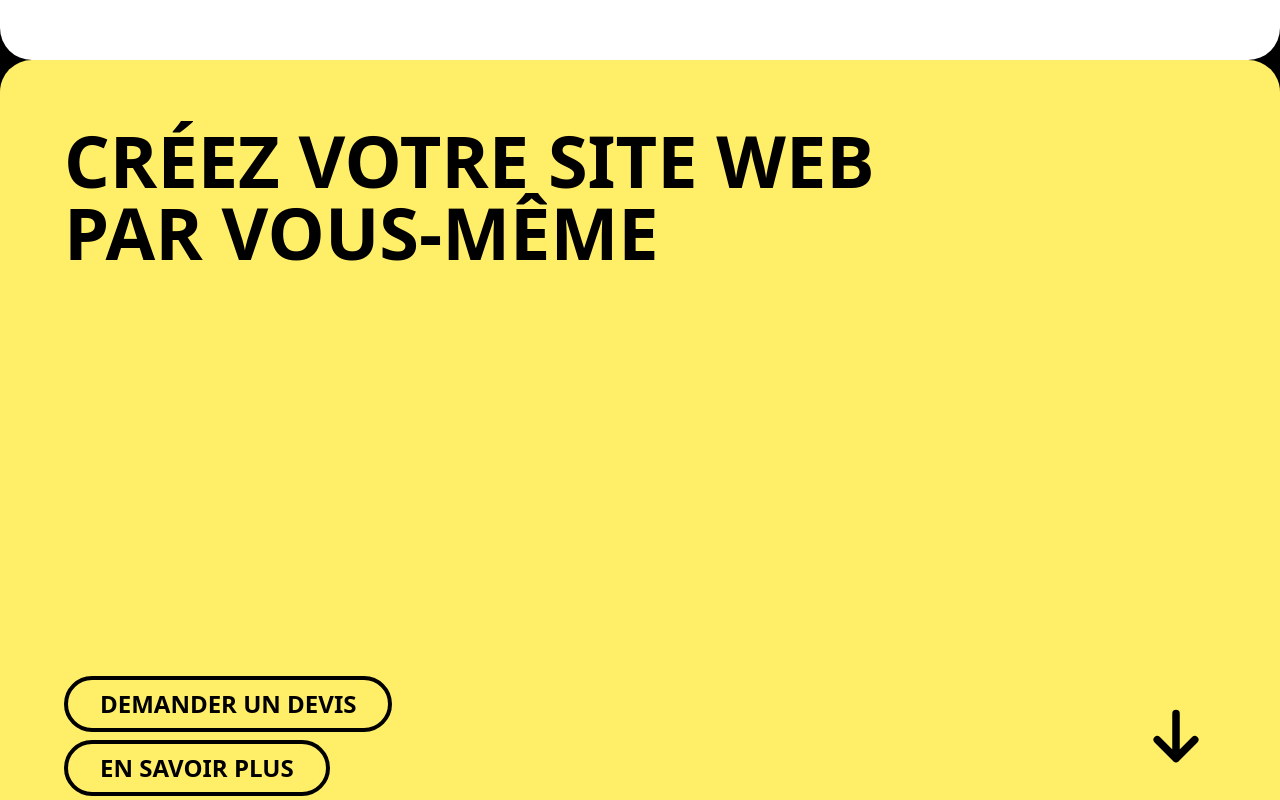
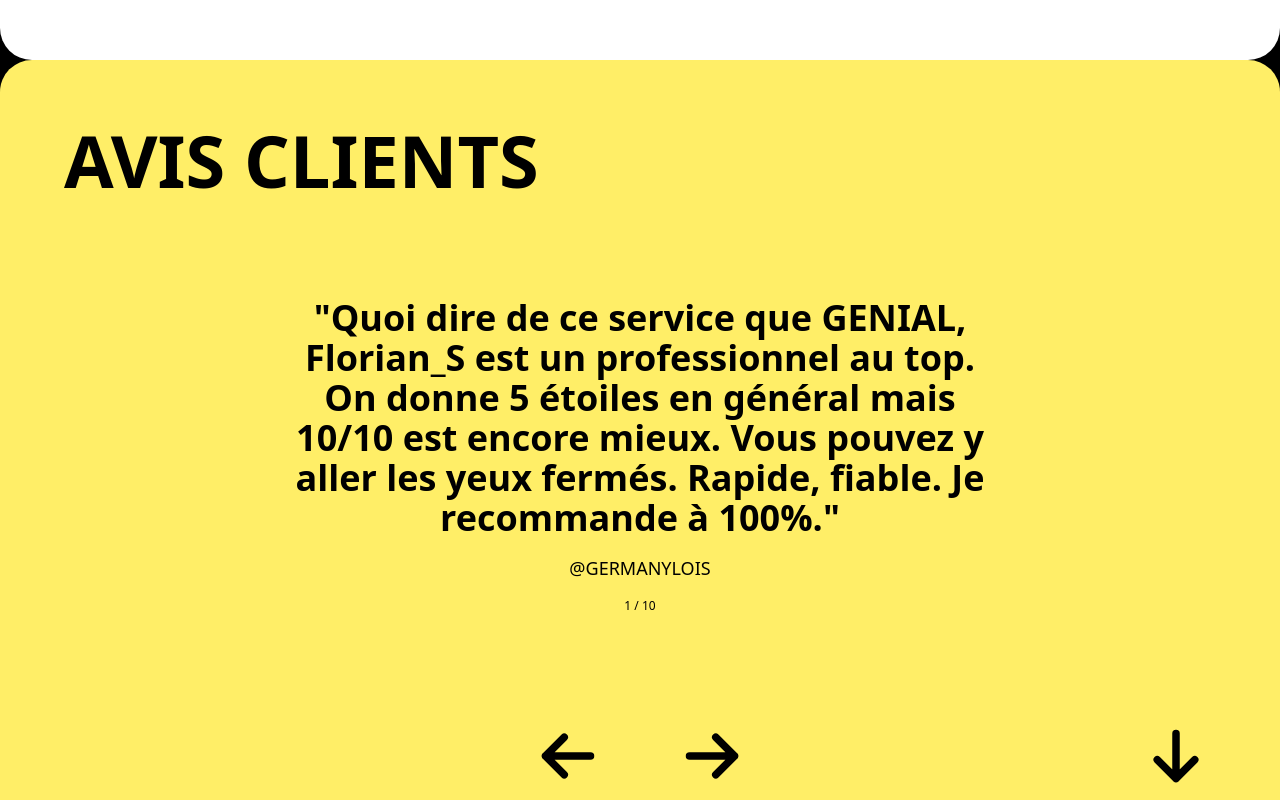
Before and after one commit to floriansimunek/floriansimunek.com, a React (Vite) app: page / in a window 1280 px wide. Shown: the part 4740-5540 px from the top of the page. Built offline with nearby package versions, Linux system fonts and the light colour scheme; a web font is replaced by a local one.

Commit message:
✨ Add Reviews section

```diff
--- a/index.html
+++ b/index.html
@@ -1,8 +1,7 @@
-<!DOCTYPE html>
+<!doctype html>
 <html lang="en">
   <head>
     <meta charset="UTF-8" />
-    <link rel="icon" type="image/svg+xml" href="/vite.svg" />
     <meta name="viewport" content="width=device-width, initial-scale=1.0" />
     <title>
       Florian SIMUNEK - Développeur web et d'applications React Freelance
--- a/package.json
+++ b/package.json
@@ -14,7 +14,8 @@
     "react": "^18.2.0",
     "react-dom": "^18.2.0",
     "react-router-dom": "^6.22.3",
-    "react-router-hash-link": "^2.4.3"
+    "react-router-hash-link": "^2.4.3",
+    "react-text-transition": "^3.1.0"
   },
   "devDependencies": {
     "@types/react": "^18.2.56",
--- a/src/components/ArrowLink.jsx
+++ b/src/components/ArrowLink.jsx
@@ -1,6 +1,6 @@
 import { HashLink } from 'react-router-hash-link';
 
-function ArrowLink({ to = '', up = false, className, ...props }) {
+function ArrowLink({ to = ' ', up = false, className, ...props }) {
   return (
     <HashLink
       to={'#' + to}
--- a/src/components/Container.jsx
+++ b/src/components/Container.jsx
@@ -1,7 +1,8 @@
-function Container({ children, primary, id }) {
+function Container({ children, primary, id, className }) {
   return (
     <div
       className={`${primary ? 'bg-primary' : 'bg-white'}
+      ${className}
       rounded-4xl flex min-h-svh w-full flex-col items-start justify-between p-8 lg:p-16`}
       id={id}
     >
--- /dev/null
+++ b/src/components/Reviews.jsx
@@ -0,0 +1,89 @@
+import { useState } from 'react';
+import ArrowLink from './ArrowLink';
+import Section from './Section';
+
+const TEXTS = [
+  {
+    text: 'Quoi dire de ce service que GENIAL, Florian_S est un professionnel au top. On donne 5 étoiles en général mais 10/10 est encore mieux. Vous pouvez y aller les yeux fermés. Rapide, fiable. Je recommande à 100%.',
+    author: 'GERMANYLOIS',
+  },
+  {
+    text: "Florian est à l'écoute. Il cherche à comprendre et à conseiller du mieux possible son client. Il livre très rapidement, tout en donnant le meilleur de lui-même quand il s'agit de régler des problèmes même une fois le service livré. Merci !",
+    author: 'Baptiste_Nardi',
+  },
+  {
+    text: "Merci infiniment pour le professionnalisme, la compréhension et la rapidité de Florian !! il était LA jusqu'au bout pour finaliser le responsive ! vraiment un travail de maitre et surtout la patience et la bienveillance humaine. Merci encore !!",
+    author: 'LORE1',
+  },
+  {
+    text: "Florian_S à répondu à ma demande en un temps record. Il a su faire une page web qui correspondait à ma description, et était bien à l'écoute pour les demandes de révisions aussi. Je suis très satisfait.",
+    author: 'Rangeman',
+  },
+  {
+    text: 'Parfait Merci Florian pour ton travail. Je recommande à 100% et hâte de travailler avec toi pour les projets futurs! :)',
+    author: 'Ryan_SalesGrowth',
+  },
+  {
+    text: 'Merci pour cette réalisation. Réactif, à la soucis du détail et est très pédagogue. Je recommande vivement Florian pour vos projets web',
+    author: 'RomainWS',
+  },
+  {
+    text: 'Florian a été très rapide et super efficace, il nous a aidé dans un moment de détresse juste avant une deadline et on le remercie 1000 fois, il nous a même donné des indications pour régler des problèmes supplémentaires! Je recommande à 100%',
+    author: 'Judyab1',
+  },
+  {
+    text: "Merci beaucoup à Florian qui est très bon dans tout ce qu'il fait ! J'ai déjà fais appel à lui pour d'autres tâches et il a toujours réussi a régler mes problèmes très rapidement, c'est quelqu'un de patient et qui sait s'adapter en fonction des problématiques. Il est au top, je le recommande vivement ! Merci encore.",
+    author: 'juliaupf',
+  },
+  {
+    text: 'Très satisfait de la prestation de Florian. Il a pris le temps de comprendre mes besoins et à fais le nécessaire. Très bon contact. Je recommande.',
+    author: 'gregorygaucher',
+  },
+  {
+    text: "Florian s'est montré très professionnel. Commande livrée largement dans les temps. On garde contact pour la suite!",
+    author: 'SamYa91',
+  },
+];
+
+function Review({ title, id, to, ...props }) {
+  const [index, setIndex] = useState(0);
+
+  function indexUp() {
+    setIndex((index) => index + 1);
+  }
+
+  function indexDown() {
+    if (index > 0) {
+      setIndex((index) => index - 1);
+    } else {
+      setIndex(TEXTS.length - 1);
+    }
+  }
+
+  return (
+    <Section
+      className="relative gap-8 md:gap-16"
+      title={title}
+      id={id}
+      to={to}
+      {...props}
+      primary
+    >
+      <div className="mx-auto flex h-full w-full flex-1 flex-col items-center justify-center gap-2 md:w-3/4 md:gap-4 lg:w-3/5 2xl:w-2/5">
+        <span className="text-center text-xl font-semibold md:text-3xl lg:text-4xl 2xl:text-5xl">
+          &quot;{TEXTS[index % TEXTS.length].text}&quot;
+        </span>
+        <span className="text-lg">@{TEXTS[index % TEXTS.length].author}</span>
+        <span className="flex items-center justify-center text-xs">
+          {(index % TEXTS.length) + 1} / {TEXTS.length}
+        </span>
+      </div>
+      <div className="absolute bottom-8 left-2/4 flex w-full -translate-x-2/4 items-center justify-start gap-8 pl-8 md:justify-center md:gap-16 md:pl-0 lg:bottom-16">
+        <ArrowLink onClick={indexDown} className="rotate-90" />
+        <ArrowLink onClick={indexUp} className="-rotate-90" />
+      </div>
+    </Section>
+  );
+}
+
+export default Review;
--- a/src/components/Section.jsx
+++ b/src/components/Section.jsx
@@ -2,15 +2,17 @@ import ArrowLink from './ArrowLink';
 import ButtonLink from './ButtonLink';
 import Container from './Container';
 
-function Section({ title, primary, id, to }) {
+function Section({ title, primary, id, to, children, className }) {
   return (
-    <Container primary={primary} id={id}>
+    <Container primary={primary} className={className} id={id}>
       <Title>{title}</Title>
+      {children && children}
       <div
         className={`flex w-full items-center justify-between
         ${primary ? 'flex-row-reverse' : ''}`}
       >
         <ArrowLink to={to} />
+        {!children && (
           <div
             className={`right flex flex-col justify-center gap-2
           ${primary ? 'items-start' : 'items-end'}`}
@@ -18,6 +20,7 @@ function Section({ title, primary, id, to }) {
             <ButtonLink primary={primary}>Demander un devis</ButtonLink>
             <ButtonLink primary={primary}>En savoir plus</ButtonLink>
           </div>
+        )}
       </div>
     </Container>
   );
--- a/src/main.jsx
+++ b/src/main.jsx
@@ -1,11 +1,11 @@
 import App from '@components/App.jsx';
+import Lenis from '@studio-freight/lenis';
 import React from 'react';
 import ReactDOM from 'react-dom/client';
-import Lenis from '@studio-freight/lenis';
 import './main.css';
 
 /* LENIS */
-const lenis = new Lenis();
+const lenis = new Lenis({ lerp: 0.2 });
 function raf(time) {
   lenis.raf(time);
   requestAnimationFrame(raf);
--- a/src/pages/Home.jsx
+++ b/src/pages/Home.jsx
@@ -1,5 +1,6 @@
 import Hero from '@components/Hero';
 import Section from '@components/Section';
+import Reviews from '@components/Reviews';
 
 function Home() {
   return (
@@ -24,20 +25,15 @@ function Home() {
       <Section
         title="Améliorez, réparez ou optimisez votre site web"
         id="upgrade-repair-optimize"
-        to="model-creation"
+        to="learn-to-create"
         primary
-      />
-      <Section
-        title="Créez la maquette de votre site web"
-        id="model-creation"
-        to="learn-to-create"
       />
       <Section
         title="Créez votre site web par vous-même"
         id="learn-to-create"
-        to="footer"
-        primary
+        to="reviews"
       />
+      <Reviews title="Avis clients" id="reviews" to="footer" />
     </>
   );
 }
```
Also changed, not shown: 1 other file (tests, documents, lock files or other folders). Lines whose indentation alone changed are shown as unchanged.
